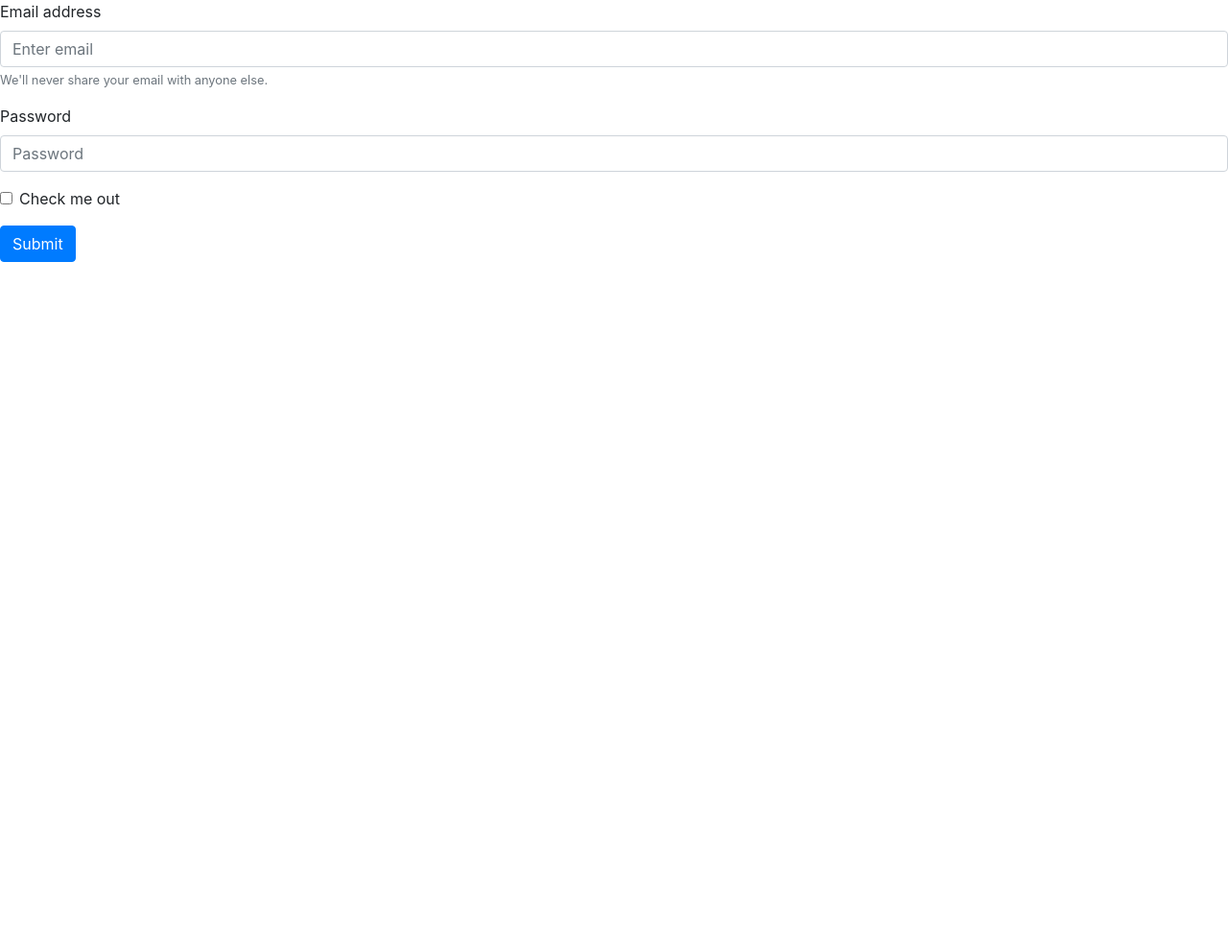
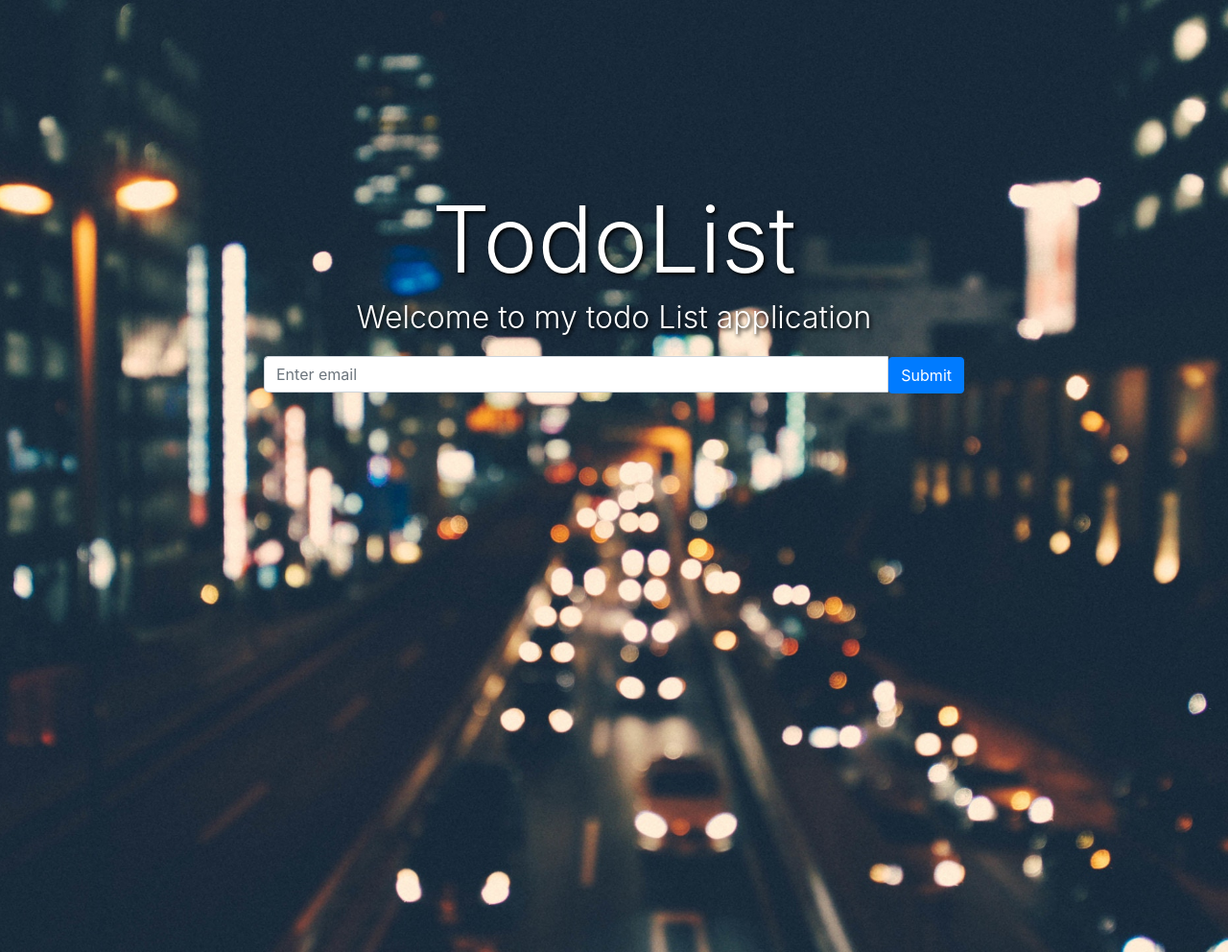
Before and after one commit to vvictorious/JS-todoList, a plain HTML site: page index.html in a window 1280 px wide. Shown: the whole page at 96% size. Before the commit the page ends 800 px from the top, so only its background shows below. Drawn offline with nearby package versions, Linux system fonts and the light colour scheme.

Commit message:
making good progress on the ui

```diff
--- a/index.html
+++ b/index.html
@@ -4,24 +4,21 @@
     <meta charset="UTF-8">
     <title>todoList</title>
     <link rel="stylesheet" href="https://stackpath.bootstrapcdn.com/bootstrap/4.1.3/css/bootstrap.min.css" integrity="sha384-MCw98/SFnGE8fJT3GXwEOngsV7Zt27NXFoaoApmYm81iuXoPkFOJwJ8ERdknLPMO" crossorigin="anonymous">
+    <link rel="stylesheet" type="text/css" href="styles.css">
   </head>
   <body>
-  	<form>
-  		<div class="form-group">
-    		<label for="exampleInputEmail1">Email address</label>
-    		<input type="email" class="form-control" id="exampleInputEmail1" aria-describedby="emailHelp" placeholder="Enter email">
-    		<small id="emailHelp" class="form-text text-muted">We'll never share your email with anyone else.</small>
+  	<div class="container">
+  		<h1 class="text-center display-1">TodoList</h1>
+  		<p class="lead text-center">Welcome to my todo List application</p>
+  		<div class="row">
+  			<form class="col-8 mx-auto">
+  				<div class="input-group">
+	    			<input type="email" class="form-control" id="exampleInputEmail1" aria-describedby="emailHelp" placeholder="Enter email"><span><button type="submit" class="btn btn-primary">Submit</button></span>
+  				</div>
+		</form>
   		</div>
-  		<div class="form-group">
-   			<label for="exampleInputPassword1">Password</label>
-    		<input type="password" class="form-control" id="exampleInputPassword1" placeholder="Password">
-  		</div>
-  		<div class="form-group form-check">
-    		<input type="checkbox" class="form-check-input" id="exampleCheck1">
-    		<label class="form-check-label" for="exampleCheck1">Check me out</label>
-  		</div>
- 		 <button type="submit" class="btn btn-primary">Submit</button>
-	</form>
+  	</div>
+
 
   </body>
 </html>
--- /dev/null
+++ b/styles.css
@@ -0,0 +1,22 @@
+body {
+/*	background-color: #9300ff;
+*/	background-image: url(cool-city.jpg);
+	min-height: 100vh;
+	background-position: center;
+	background-size: cover;
+	background-repeat: no-repeat;
+	color: white;
+	font-size: 1.5rem;
+	}
+
+
+h1 {
+	margin-top: 12rem;
+	margin-bottom: 0px;
+	text-shadow: 2px 2px 4px #000000;
+	}
+
+.lead {
+	font-size: 2rem;
+	text-shadow: 2px 2px 4px #000000;
+}
```
Also changed, not shown: cool-city.jpg (added).
